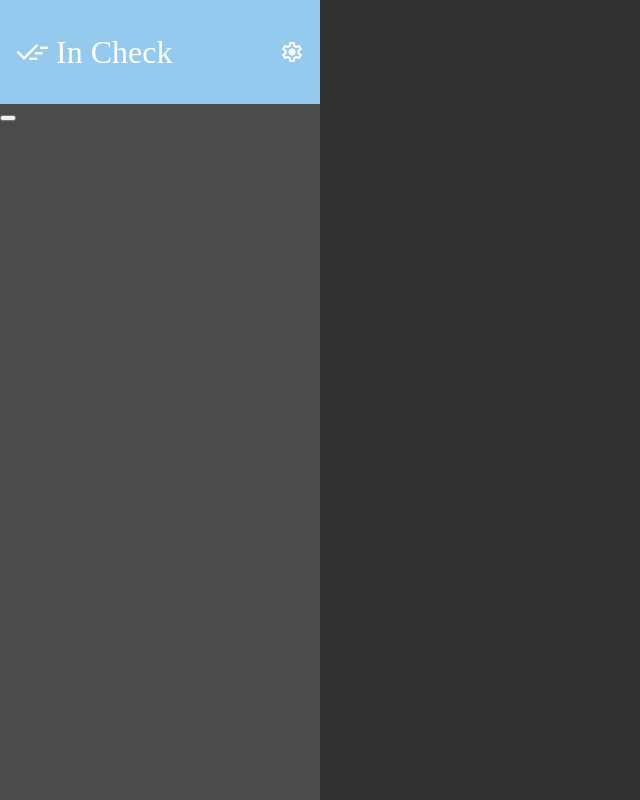
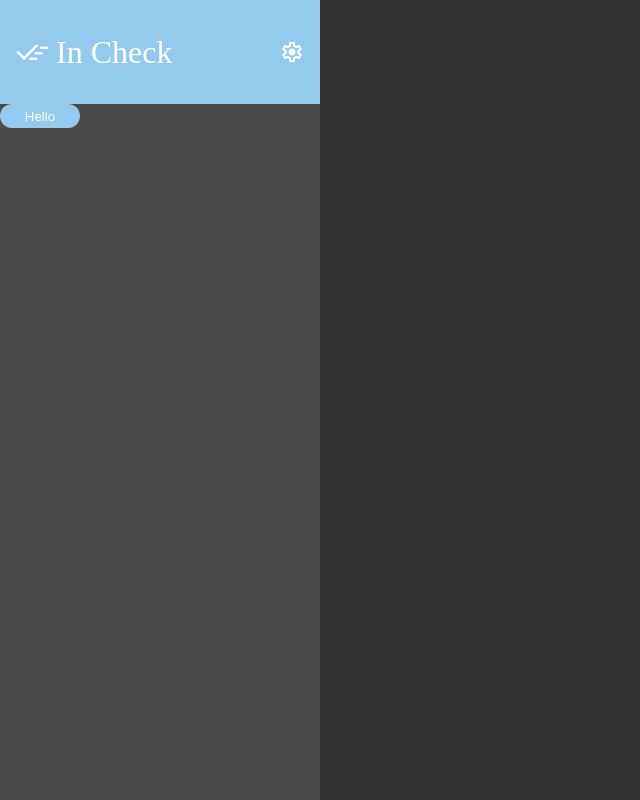
Before and after one commit to HudsonBean/TodoList, a React (Vite) app in the folder client/: page / in a window 1280 px wide. Shown: the whole page, without its empty margins (0-640 px from the left). Built offline with nearby package versions, Linux system fonts and the light colour scheme.

Commit message:
Added default button styling

```diff
--- a/client/src/components/Template.tsx
+++ b/client/src/components/Template.tsx
@@ -21,7 +21,9 @@ export const Template = () => {
           onClick={() => {
             console.log("Hello World!");
           }}
-        />
+        >
+          Hello
+        </Button>
       </nav>
     </div>
   );
--- a/client/src/styles/Button.css
+++ b/client/src/styles/Button.css
@@ -1 +1,8 @@
-/*# sourceMappingURL=Button.css.map */
+button {
+  width: 5rem;
+  height: 1.5rem;
+  border-radius: 15px;
+  border: 0;
+  background-color: #93caed;
+  color: white;
+}/*# sourceMappingURL=Button.css.map */
--- a/client/src/styles/Button.scss
+++ b/client/src/styles/Button.scss
@@ -1,2 +1,11 @@
 //Imports
 @import "./theme.scss";
+
+button {
+  width: 5rem;
+  height: 1.5rem;
+  border-radius: 15px;
+  border: 0;
+  background-color: $theme-color;
+  color: white;
+}
```
Also changed, not shown: 1 other file (tests, documents, lock files or other folders).
